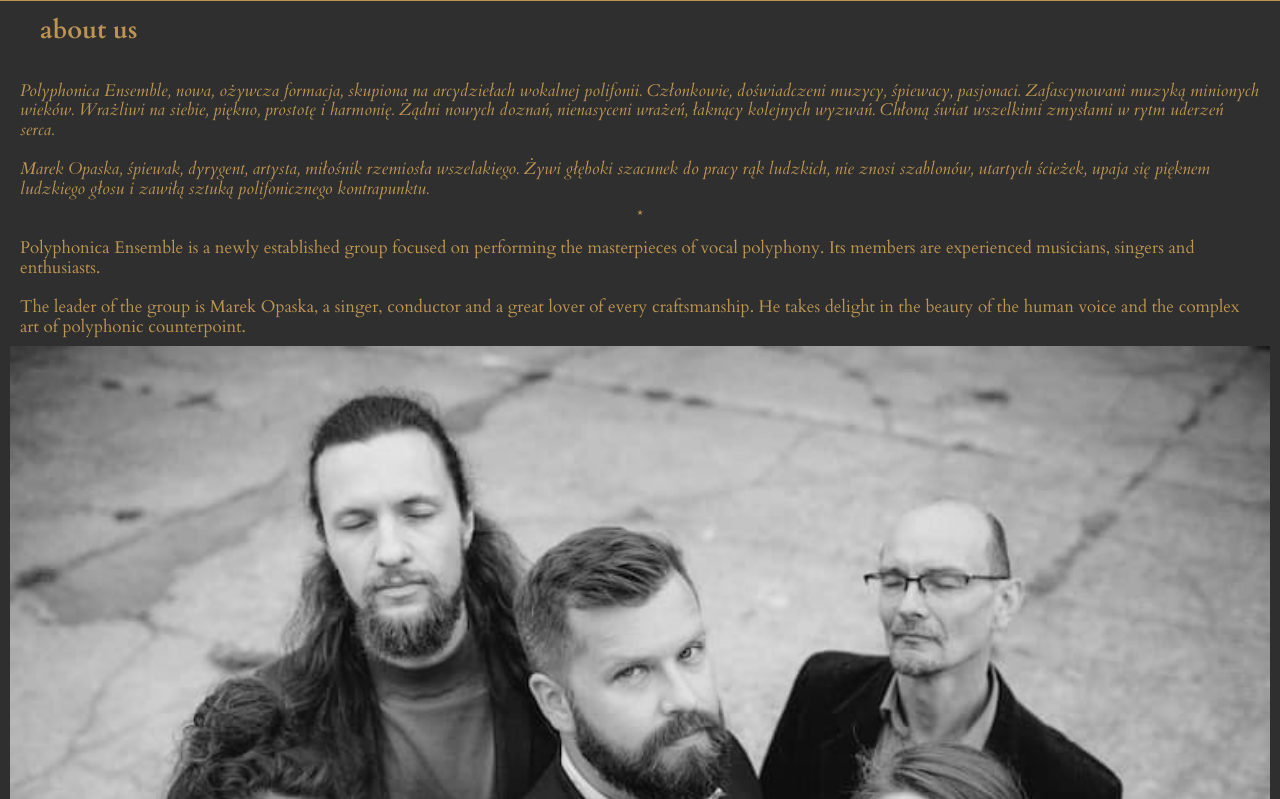
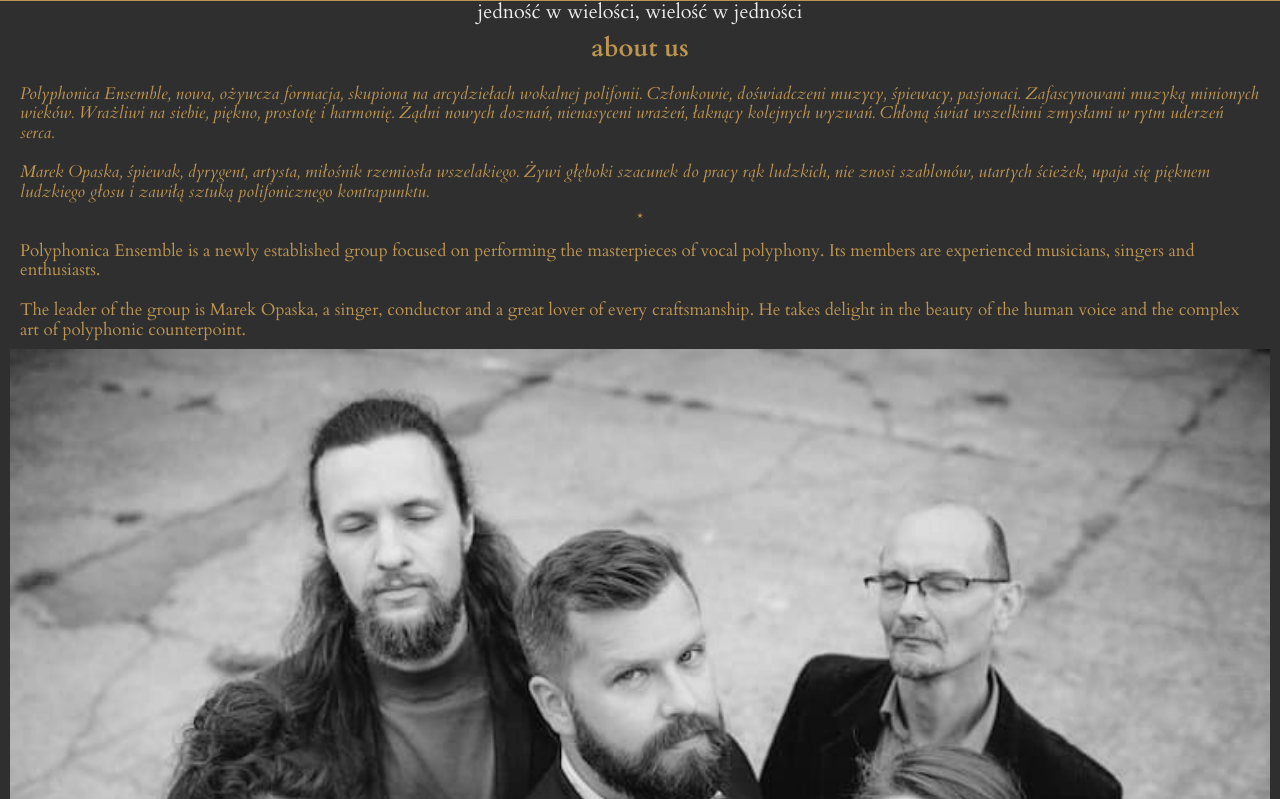
Before and after one commit to Martexpol/polyphonica-ensemble, a plain HTML site: page index.html in a window 1280 px wide. Shown: the part 961-1760 px from the top of the page. Drawn offline with nearby package versions, Linux system fonts and the light colour scheme.

Commit message:
koniec na dzis

```diff
--- a/css/styles.css
+++ b/css/styles.css
@@ -30,8 +30,9 @@ img {
 }
 
 .dark-sky {
-	color: var(--dark-sky);
-	text-align: right;
+	color: var(--light-sky);
+	text-align: center;
+	font-weight: 400;
 }
 
 .section {
@@ -42,7 +43,8 @@ img {
 
 .section-header {
 	text-transform: lowercase;
-	padding: 15px 40px;
+	margin-top: 10px;
+	align-self: center;
 }
 .subheader {
 	padding-left: 40px;
--- a/index.html
+++ b/index.html
@@ -52,7 +52,8 @@
 		</section>
 
 		<section class="dark section">
-			<h2 class="section-header">About us</h2>
+			<h3 class="dark-sky">jedność w wielości, wielość w jedności</h3>
+			<h2 class="section-header mobile-hidden">About us</h2>
 			<div class="box">
 								<div class="about-box-right">
 					<p class="text-block-pl">
@@ -86,9 +87,9 @@
 					<img src="./photos/pe_about_w768.jpg" alt="Polyphonica Ensemble" />
 
 
-				</div>
-				<h3 class="subheader dark-sky">jedność w wielości, wielość w jedności</h3>
-			</div>
+
+
+
 		</section>
 
 		<section class="light section">
```
